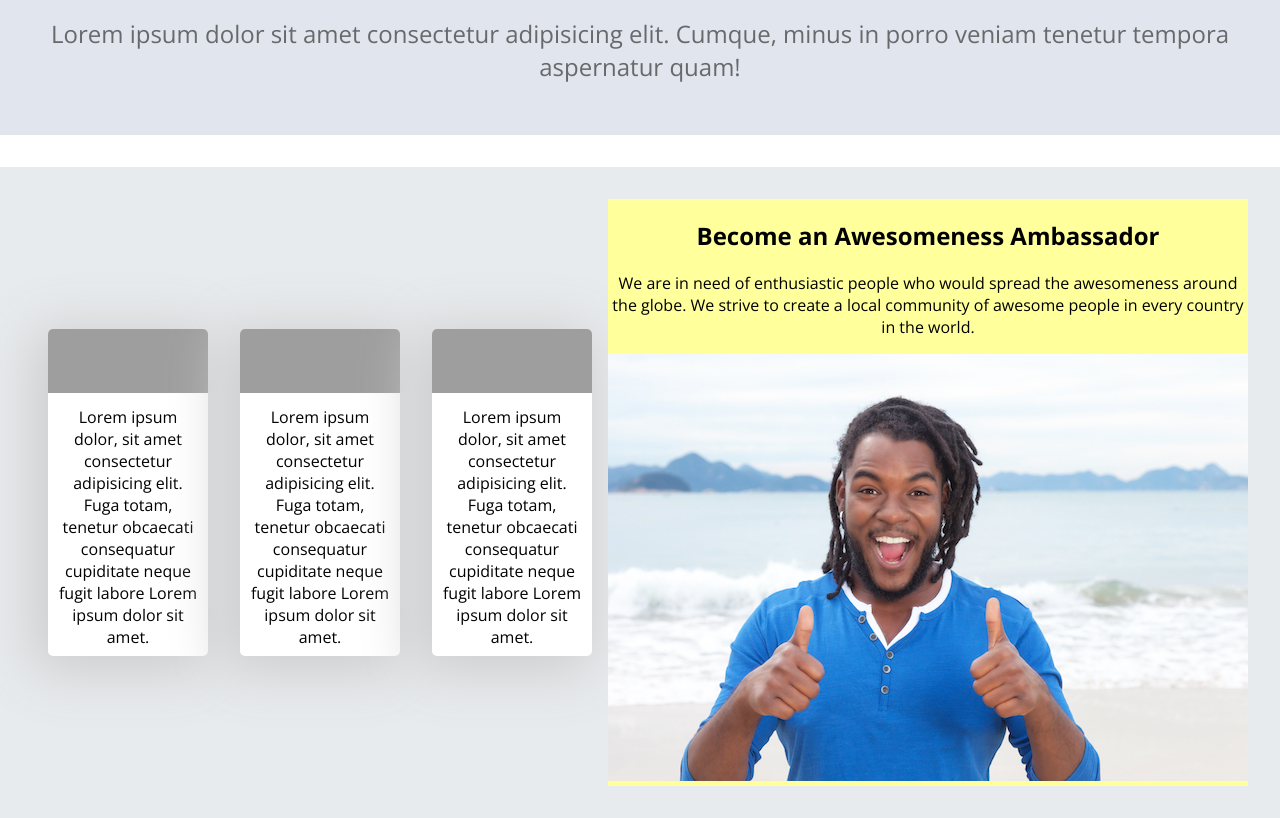
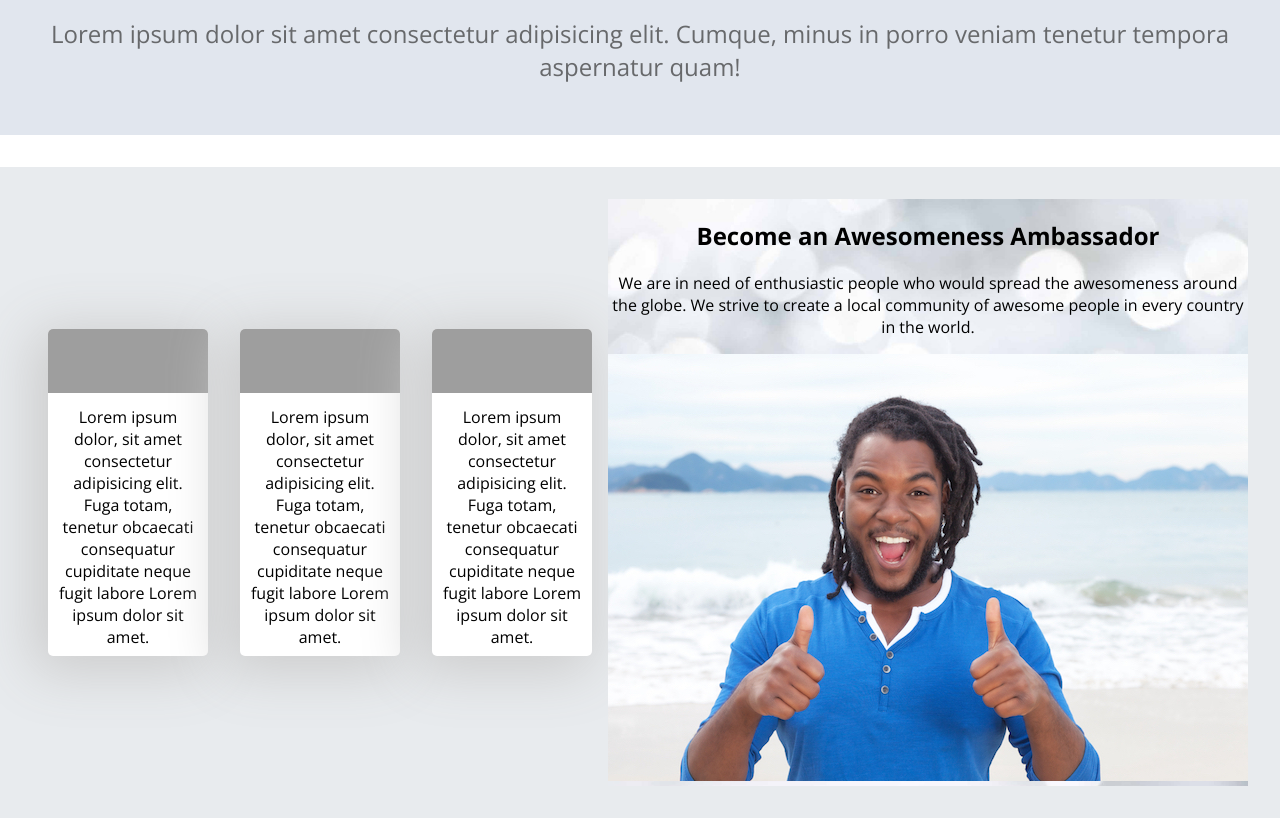
Before and after one commit to haianhxanh/CBP-day09-alice-bob, a website: page src/index.html in a window 1280 px wide. Shown: the part 90-908 px from the top of the page. Drawn offline with nearby package versions, Linux system fonts and the light colour scheme; files that its build step writes are made by us from their sources; grey boxes are pictures that could not be loaded.

Commit message:
changed section background

```diff
--- a/src/scss/style.scss
+++ b/src/scss/style.scss
@@ -75,5 +75,6 @@ main {
 }
 
 .section {
-  background-color: #ffff9c;
+  background-image: url("/img/background.jpg");
+  background-size: cover;
 }
```
Also changed, not shown: src/img/background.jpg (added).
